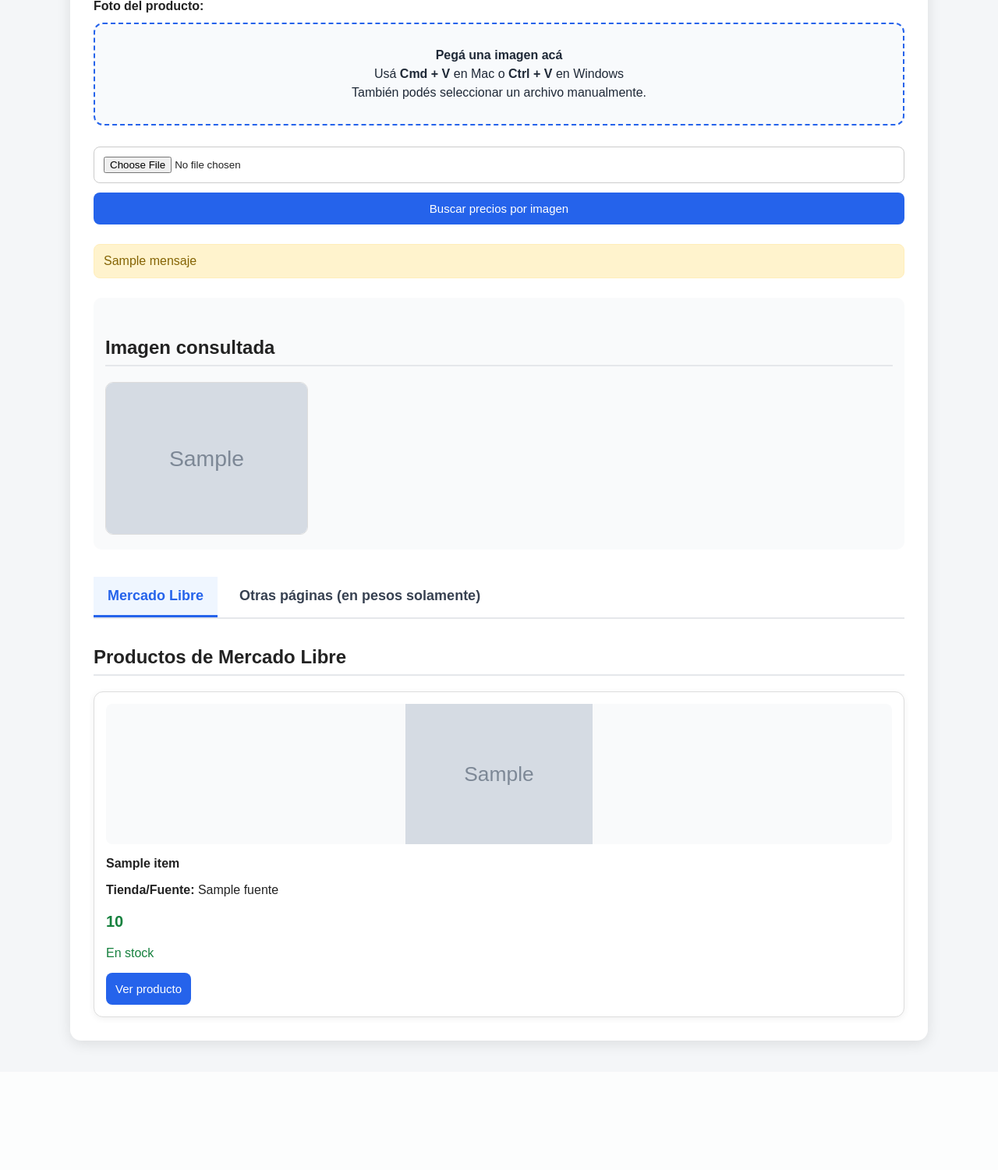
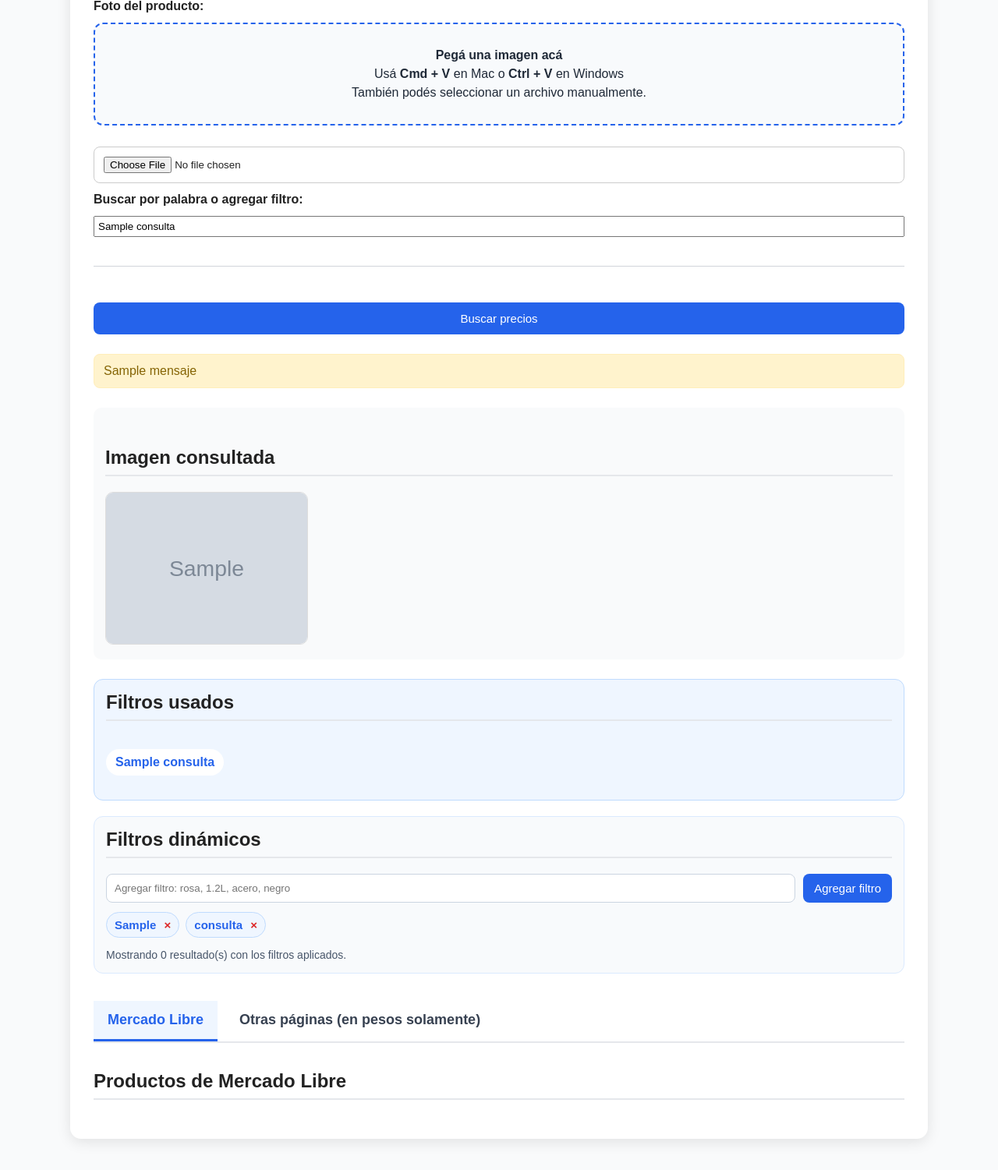
Before and after one commit to Juanpree/comparador-precios, a Flask app: template templates/index.html in a window 1280 px wide. Shown: the part 193-1694 px from the top of the page at 78% size. Before the commit the page ends 1540 px from the top, so only its background shows below. Run offline with Flask 3, Linux system fonts and the light colour scheme; the template is opened without the code that fills it: most values are stand-ins (such as "Sample title", 1, 10 or a date in 2020); grey boxes marked "Sample" are stand-in pictures.

Commit message:
subo correcciones

```diff
--- a/app.py
+++ b/app.py
@@ -5,6 +5,7 @@ import cloudinary
 import cloudinary.uploader
 import requests
 import os
+import unicodedata
 
 load_dotenv()
 
@@ -33,6 +34,98 @@ def subir_imagen_a_cloudinary(ruta_imagen):
     return resultado["secure_url"]
 
 
+def detectar_oferta(item):
+    texto = (
+        str(item.get("titulo") or "") + " " +
+        str(item.get("fuente") or "") + " " +
+        str(item.get("precio") or "") + " " +
+        str(item.get("snippet") or "") + " " +
+        str(item.get("precio_anterior") or "")
+    ).lower()
+
+    palabras_oferta = [
+        "oferta",
+        "promo",
+        "promoción",
+        "descuento",
+        "rebaja",
+        "sale",
+        "hot sale",
+        "cyber",
+        "liquidación",
+        "% off",
+        "off"
+    ]
+
+    return any(palabra in texto for palabra in palabras_oferta)
+
+
+def extraer_precio(item):
+    precio = item.get("price")
+
+    precio_texto = None
+    precio_numero = None
+    moneda = None
+
+    if isinstance(precio, dict):
+        precio_texto = (
+            precio.get("value")
+            or precio.get("text")
+            or precio.get("amount")
+        )
+
+        precio_numero = (
+            precio.get("extracted_value")
+            or precio.get("amount")
+        )
+
+        moneda = precio.get("currency")
+
+    elif isinstance(precio, str):
+        precio_texto = precio
+
+    if not precio_texto:
+        precio_texto = (
+            item.get("price_text")
+            or item.get("extracted_price")
+            or item.get("displayed_price")
+        )
+
+    if not precio_numero:
+        precio_numero = item.get("extracted_price")
+
+    precio_anterior = (
+        item.get("old_price")
+        or item.get("original_price")
+        or item.get("extracted_old_price")
+        or item.get("previous_price")
+        or item.get("original_price_text")
+    )
+
+    return precio_texto, precio_numero, moneda, precio_anterior
+
+
+def armar_resultado(item):
+    precio_texto, precio_numero, moneda, precio_anterior = extraer_precio(item)
+
+    resultado = {
+        "titulo": item.get("title", "Sin título"),
+        "fuente": item.get("source", "Fuente no disponible"),
+        "link": item.get("link") or item.get("product_link"),
+        "precio": precio_texto,
+        "precio_numero": precio_numero,
+        "moneda": moneda,
+        "stock": item.get("in_stock"),
+        "imagen": item.get("thumbnail") or item.get("image"),
+        "snippet": item.get("snippet") or item.get("description") or "",
+        "precio_anterior": precio_anterior
+    }
+
+    resultado["oferta"] = detectar_oferta(resultado) or bool(precio_anterior)
+
+    return resultado
+
+
 def buscar_con_google_lens_url(url_imagen):
     url = "https://serpapi.com/search"
 
@@ -49,10 +142,8 @@ def buscar_con_google_lens_url(url_imagen):
     respuesta.raise_for_status()
 
     datos = respuesta.json()
-
     resultados = []
 
-    # SerpApi puede devolver resultados en distintas claves según el tipo de búsqueda.
     posibles_claves = [
         "visual_matches",
         "products",
@@ -63,68 +154,20 @@ def buscar_con_google_lens_url(url_imagen):
     for clave in posibles_claves:
         if clave in datos and isinstance(datos[clave], list):
             for item in datos[clave]:
+                resultado = armar_resultado(item)
+                resultados.append(resultado)
 
-                precio = item.get("price")
-
-                precio_texto = None
-                precio_numero = None
-                moneda = None
-
-                if isinstance(precio, dict):
-                    precio_texto = (
-                        precio.get("value")
-                        or precio.get("text")
-                        or precio.get("amount")
-                    )
-
-                    precio_numero = (
-                        precio.get("extracted_value")
-                        or precio.get("amount")
-                    )
-
-                    moneda = precio.get("currency")
-
-                elif isinstance(precio, str):
-                    precio_texto = precio
-
-                # Otros posibles campos donde puede venir el precio
-                if not precio_texto:
-                    precio_texto = (
-                        item.get("price_text")
-                        or item.get("extracted_price")
-                        or item.get("displayed_price")
-                    )
-
-                # Si extracted_price viene como número
-                if not precio_numero:
-                    precio_numero = item.get("extracted_price")
-
-                resultados.append({
-                    "titulo": item.get("title", "Sin título"),
-                    "fuente": item.get("source", "Fuente no disponible"),
-                    "link": item.get("link"),
-                    "precio": precio_texto,
-                    "precio_numero": precio_numero,
-                    "moneda": moneda,
-                    "stock": item.get("in_stock"),
-                    "imagen": item.get("thumbnail") or item.get("image")
-                })
-
-    # Dejamos primero los resultados que sí tienen precio
     resultados_con_precio = [r for r in resultados if r["precio"]]
     resultados_sin_precio = [r for r in resultados if not r["precio"]]
 
     resultados_con_precio.sort(
-        key=lambda r: r["precio_numero"] if r["precio_numero"] is not None else float("inf")
+        key=lambda r: r["precio_numero"] if r.get("precio_numero") is not None else float("inf")
     )
 
     return resultados_con_precio + resultados_sin_precio
 
+
 def buscar_en_mercadolibre_por_titulo(titulo, limite=4):
-    """
-    Busca productos en Mercado Libre usando el título detectado por Lens.
-    Devuelve resultados con precio real cuando la API pública responde.
-    """
     url = "https://api.mercadolibre.com/sites/MLA/search"
 
     parametros = {
@@ -145,7 +188,7 @@ def buscar_en_mercadolibre_por_titulo(titulo, limite=4):
         for item in datos.get("results", []):
             precio = item.get("price")
 
-            resultados.append({
+            resultado = {
                 "titulo": item.get("title", "Sin título"),
                 "fuente": "Mercado Libre",
                 "link": item.get("permalink"),
@@ -153,8 +196,14 @@ def buscar_en_mercadolibre_por_titulo(titulo, limite=4):
                 "precio_numero": precio,
                 "moneda": item.get("currency_id"),
                 "stock": None,
-                "imagen": item.get("thumbnail")
-            })
+                "imagen": item.get("thumbnail"),
+                "snippet": "",
+                "precio_anterior": None
+            }
+
+            resultado["oferta"] = detectar_oferta(resultado)
+
+            resultados.append(resultado)
 
         return resultados
 
@@ -162,33 +211,106 @@ def buscar_en_mercadolibre_por_titulo(titulo, limite=4):
         print("Error buscando en Mercado Libre:", error)
         return []
 
+
+def normalizar_texto(texto):
+    texto = str(texto or "").lower()
+    texto = texto.replace(",", ".")
+    texto = unicodedata.normalize("NFKD", texto)
+    texto = "".join(c for c in texto if not unicodedata.combining(c))
+    return texto
+
+
+def coincide_con_filtro(item, consulta):
+    consulta = normalizar_texto(consulta)
+
+    if not consulta:
+        return True
+
+    texto_item = normalizar_texto(
+        f"{item.get('titulo', '')} "
+        f"{item.get('fuente', '')} "
+        f"{item.get('precio', '')}"
+    )
+
+    palabras = consulta.split()
+
+    for palabra in palabras:
+        if palabra not in texto_item:
+            return False
+
+    return True
+
+
+def buscar_por_texto(consulta):
+    url = "https://serpapi.com/search"
+
+    parametros = {
+        "engine": "google_shopping",
+        "q": consulta,
+        "hl": "es",
+        "gl": "ar",
+        "api_key": SERPAPI_KEY
+    }
+
+    respuesta = requests.get(url, params=parametros, timeout=30)
+    respuesta.raise_for_status()
+
+    datos = respuesta.json()
+    resultados = []
+
+    posibles_claves = [
+        "shopping_results",
+        "products"
+    ]
+
+    for clave in posibles_claves:
+        if clave in datos and isinstance(datos[clave], list):
+            for item in datos[clave]:
+                resultado = armar_resultado(item)
+                resultados.append(resultado)
+
+    return resultados
+
+
 @app.route("/", methods=["GET", "POST"])
 def index():
     resultados = []
     imagen_url = None
     mensaje = ""
+    consulta = ""
 
     if request.method == "POST":
         archivo = request.files.get("imagen")
+        consulta = request.form.get("consulta", "").strip()
 
-        if not archivo or archivo.filename == "":
-            mensaje = "Tenés que subir o pegar una imagen."
-        elif not extension_permitida(archivo.filename):
+        hay_imagen = archivo and archivo.filename != ""
+        hay_consulta = consulta != ""
+
+        if not hay_imagen and not hay_consulta:
+            mensaje = "Tenés que subir una imagen, pegar una imagen o escribir una búsqueda."
+
+        elif hay_imagen and not extension_permitida(archivo.filename):
             mensaje = "Formato no permitido. Usá PNG, JPG, JPEG o WEBP."
+
         else:
-            nombre_seguro = secure_filename(archivo.filename)
-            ruta_archivo = os.path.join(app.config["UPLOAD_FOLDER"], nombre_seguro)
-            archivo.save(ruta_archivo)
+            try:
+                if hay_imagen:
+                    nombre_seguro = secure_filename(archivo.filename)
+                    ruta_archivo = os.path.join(app.config["UPLOAD_FOLDER"], nombre_seguro)
+                    archivo.save(ruta_archivo)
 
-            try:
-                imagen_url = subir_imagen_a_cloudinary(ruta_archivo)
-                resultados = buscar_con_google_lens_url(imagen_url)
+                    imagen_url = subir_imagen_a_cloudinary(ruta_archivo)
+                    resultados = buscar_con_google_lens_url(imagen_url)
+
+
+                else:
+                    resultados = buscar_por_texto(consulta)
 
                 if len(resultados) == 0:
-                    mensaje = "No se encontraron resultados para esa imagen."
+                    mensaje = "No se encontraron resultados para esa búsqueda."
 
             except requests.exceptions.RequestException as error:
-                mensaje = f"Error consultando la búsqueda visual: {error}"
+                mensaje = f"Error consultando la búsqueda: {error}"
 
             except Exception as error:
                 mensaje = f"Ocurrió un error: {error}"
@@ -199,9 +321,16 @@ def index():
     for item in resultados:
         link = item.get("link") or ""
         fuente = item.get("fuente") or ""
+        precio = str(item.get("precio") or "")
+        moneda = str(item.get("moneda") or "")
 
         link_lower = link.lower()
         fuente_lower = fuente.lower()
+
+        precio_upper = precio.upper()
+        moneda_upper = moneda.upper()
+        fuente_upper = fuente.upper()
+        link_upper = link.upper()
 
         es_mercadolibre = (
             "mercadolibre" in link_lower
@@ -211,24 +340,31 @@ def index():
             or "mercadolibre.com.ar" in link_lower
         )
 
+        es_dolares = (
+            "US$" in precio_upper
+            or "USD" in precio_upper
+            or moneda_upper == "USD"
+        )
+
+        es_pesos_argentinos = (
+            "ARS" in precio_upper
+            or moneda_upper == "ARS"
+        )
+
+        es_mercadolibre_no_argentina = (
+            "PERÚ" in fuente_upper
+            or "PERU" in fuente_upper
+            or "PEN" in precio_upper
+            or moneda_upper == "PEN"
+            or "MERCADOLIBRE.COM.PE" in link_upper
+        )
+
         if es_mercadolibre:
-            resultados_mercadolibre.append(item)
+            if not es_mercadolibre_no_argentina:
+                resultados_mercadolibre.append(item)
         else:
-            precio = str(item.get("precio") or "")
-            moneda = str(item.get("moneda") or "")
-
-            precio_upper = precio.upper()
-            moneda_upper = moneda.upper()
-
-            es_dolares = (
-                "US$" in precio_upper
-                or "USD" in precio_upper
-                or moneda_upper == "USD"
-            )
-
             es_pesos = (
-                "ARS" in precio_upper
-                or moneda_upper == "ARS"
+                es_pesos_argentinos
                 or ("$" in precio_upper and not es_dolares)
             )
 
@@ -251,10 +387,13 @@ def index():
         resultados_mercadolibre=resultados_mercadolibre,
         resultados_otros=resultados_otros,
         imagen_url=imagen_url,
-        mensaje=mensaje
+        mensaje=mensaje,
+        consulta=consulta
     )
+
 
 if __name__ == "__main__":
     if not os.path.exists(UPLOAD_FOLDER):
         os.makedirs(UPLOAD_FOLDER)
+
     app.run(debug=True)
--- a/static/script.js
+++ b/static/script.js
@@ -4,6 +4,7 @@ document.addEventListener("DOMContentLoaded", function () {
     const zonaPegado = document.querySelector("#zonaPegado");
     const previewContainer = document.querySelector("#previewContainer");
     const previewImagen = document.querySelector("#previewImagen");
+    const inputConsulta = document.querySelector("#consulta");
 
     function mostrarPreview(archivo) {
         const lector = new FileReader();
@@ -61,13 +62,15 @@ document.addEventListener("DOMContentLoaded", function () {
     });
 
     formulario.addEventListener("submit", function (event) {
-        if (inputImagen.files.length === 0) {
+        const hayImagen = inputImagen.files.length > 0;
+        const hayTexto = inputConsulta.value.trim() !== "";
+
+        if (!hayImagen && !hayTexto) {
             event.preventDefault();
-            alert("Tenés que subir o pegar una imagen.");
+            alert("Tenés que subir una imagen, pegar una imagen o escribir una búsqueda.");
         }
     });
 
-    // Tabs de resultados: Mercado Libre / Todo el menú
     const botonesTabs = document.querySelectorAll(".tab-btn");
     const contenidosTabs = document.querySelectorAll(".tab-contenido");
 
@@ -92,4 +95,121 @@ document.addEventListener("DOMContentLoaded", function () {
             }
         });
     });
+
+    // Filtros dinámicos sin volver a consultar la API
+    const panelFiltros = document.querySelector(".filtros-dinamicos");
+    const inputNuevoFiltro = document.querySelector("#nuevoFiltro");
+    const btnAgregarFiltro = document.querySelector("#btnAgregarFiltro");
+    const chipsFiltros = document.querySelector("#chipsFiltros");
+    const contadorFiltros = document.querySelector("#contadorFiltros");
+    const tarjetasProductos = document.querySelectorAll(".producto-card");
+
+    let filtrosActivos = [];
+
+    function normalizarTexto(texto) {
+        return texto
+            .toString()
+            .toLowerCase()
+            .normalize("NFD")
+            .replace(/[\u0300-\u036f]/g, "")
+            .replace(",", ".")
+            .trim();
+    }
+
+    function renderizarFiltros() {
+        if (!chipsFiltros) return;
+
+        chipsFiltros.innerHTML = "";
+
+        filtrosActivos.forEach(function (filtro, index) {
+            const chip = document.createElement("button");
+            chip.type = "button";
+            chip.className = "chip-filtro";
+            chip.innerHTML = `${filtro} <span>×</span>`;
+
+            chip.addEventListener("click", function () {
+                filtrosActivos.splice(index, 1);
+                aplicarFiltros();
+            });
+
+            chipsFiltros.appendChild(chip);
+        });
+    }
+
+    function aplicarFiltros() {
+        let visibles = 0;
+
+        tarjetasProductos.forEach(function (tarjeta) {
+            const textoTarjeta = normalizarTexto(tarjeta.dataset.search || "");
+
+            const coincide = filtrosActivos.every(function (filtro) {
+                return textoTarjeta.includes(normalizarTexto(filtro));
+            });
+
+            if (coincide) {
+                tarjeta.style.display = "";
+                visibles++;
+            } else {
+                tarjeta.style.display = "none";
+            }
+        });
+
+        renderizarFiltros();
+
+        if (contadorFiltros) {
+            if (filtrosActivos.length === 0) {
+                contadorFiltros.textContent = "Sin filtros activos.";
+            } else {
+                contadorFiltros.textContent = `Mostrando ${visibles} resultado(s) con los filtros aplicados.`;
+            }
+        }
+    }
+
+    function agregarFiltroDesdeInput() {
+        if (!inputNuevoFiltro) return;
+
+        const texto = inputNuevoFiltro.value.trim();
+
+        if (texto === "") return;
+
+        const palabras = texto.split(/\s+/);
+
+        palabras.forEach(function (palabra) {
+            const filtroNormalizado = normalizarTexto(palabra);
+
+            const yaExiste = filtrosActivos.some(function (filtro) {
+                return normalizarTexto(filtro) === filtroNormalizado;
+            });
+
+            if (!yaExiste) {
+                filtrosActivos.push(palabra);
+            }
+        });
+
+        inputNuevoFiltro.value = "";
+        aplicarFiltros();
+    }
+
+    if (btnAgregarFiltro) {
+        btnAgregarFiltro.addEventListener("click", agregarFiltroDesdeInput);
+    }
+
+    if (inputNuevoFiltro) {
+        inputNuevoFiltro.addEventListener("keydown", function (event) {
+            if (event.key === "Enter") {
+                event.preventDefault();
+                agregarFiltroDesdeInput();
+            }
+        });
+    }
+
+    if (panelFiltros) {
+        const consultaInicial = panelFiltros.dataset.consultaInicial || "";
+
+        if (consultaInicial.trim() !== "") {
+            filtrosActivos = consultaInicial.trim().split(/\s+/);
+        }
+
+        aplicarFiltros();
+    }
 });
--- a/static/style.css
+++ b/static/style.css
@@ -5,7 +5,7 @@
 body {
     margin: 0;
     font-family: Arial, Helvetica, sans-serif;
-    background-color: #f4f6f8;
+    background-color: #f9fafb;
     color: #222;
 }
 
@@ -59,6 +59,8 @@ button,
     text-decoration: none;
     text-align: center;
     display: inline-block;
+    margin-top: auto;
+    align-self: left;
 }
 
 button:hover,
@@ -101,6 +103,8 @@ button:hover,
     padding: 15px;
     background-color: #ffffff;
     box-shadow: 0 2px 8px rgba(0, 0, 0, 0.06);
+    display: flex;
+    flex-direction: column;
 }
 
 .card img {
@@ -155,6 +159,14 @@ button:hover,
 .imagen-cargada {
     border-color: #15803d;
     background-color: #ecfdf5;
+}
+
+#consulta {
+    padding: 4px;
+}
+
+#buscar {
+    margin-top: 24px;
 }
 
 .preview-container {
@@ -232,3 +244,102 @@ h2 {
     font-size: 13px;
     margin: 6px 0;
 }
+
+.filtros-usados {
+    margin: 20px 0;
+    padding: 15px;
+    background-color: #eff6ff;
+    border: 1px solid #bfdbfe;
+    border-radius: 12px;
+}
+
+.filtros-usados h2 {
+    margin-top: 0;
+}
+
+.filtros-usados p {
+    display: inline-block;
+    padding: 8px 12px;
+    background-color: white;
+    border-radius: 999px;
+    font-weight: bold;
+    color: #2563eb;
+}
+
+.linea-formulario {
+    width: 100%;
+    border: none;
+    border-top: 1px solid #d1d5db;
+    margin: 25px 0 10px 0;
+}
+
+.filtros-dinamicos {
+    margin: 20px 0;
+    padding: 15px;
+    background-color: #f8fafc;
+    border: 1px solid #dbeafe;
+    border-radius: 12px;
+}
+
+.filtros-dinamicos h2 {
+    margin-top: 0;
+}
+
+.fila-filtro {
+    display: flex;
+    gap: 10px;
+    margin-bottom: 12px;
+}
+
+.fila-filtro input {
+    flex: 1;
+    padding: 10px;
+    border: 1px solid #cbd5e1;
+    border-radius: 8px;
+}
+
+.fila-filtro button {
+    width: auto;
+    margin-top: 0;
+    padding: 10px 14px;
+}
+
+.chips-filtros {
+    display: flex;
+    flex-wrap: wrap;
+    gap: 8px;
+}
+
+.chip-filtro {
+    width: auto;
+    margin-top: 0;
+    padding: 7px 10px;
+    background-color: #eff6ff;
+    color: #2563eb;
+    border: 1px solid #bfdbfe;
+    border-radius: 999px;
+    font-weight: bold;
+    cursor: pointer;
+}
+
+.chip-filtro span {
+    margin-left: 6px;
+    color: #dc2626;
+}
+
+.contador-filtros {
+    color: #475569;
+    font-size: 14px;
+    margin-bottom: 0;
+}
+
+.badge-oferta {
+    display: inline-block;
+    padding: 6px 10px;
+    background-color: #dcfce7;
+    color: #166534;
+    border-radius: 999px;
+    font-weight: bold;
+    font-size: 13px;
+    margin: 6px 0;
+}
--- a/templates/index.html
+++ b/templates/index.html
@@ -24,14 +24,25 @@
                 <p>También podés seleccionar un archivo manualmente.</p>
             </div>
 
-            <input type="file" id="imagen" name="imagen" accept="image/*" required>
+            <input type="file" id="imagen" name="imagen" accept="image/*">
+
+            <label id="filtro" for="consulta">Buscar por palabra o agregar filtro:</label>
+            <input
+                type="text"
+                id="consulta"
+                name="consulta"
+                placeholder="Agregar un filtro"
+                value="{{ consulta }}"
+            >
+
+            <hr class="linea-formulario">
 
             <div id="previewContainer" class="preview-container" style="display: none;">
                 <h3>Imagen seleccionada</h3>
                 <img id="previewImagen" class="preview" alt="Vista previa de imagen pegada">
             </div>
 
-            <button type="submit">Buscar precios por imagen</button>
+            <button id="buscar" type="submit">Buscar precios</button>
         </form>
 
         {% if mensaje %}
@@ -45,7 +56,33 @@
             </div>
         {% endif %}
 
+        {% if consulta %}
+            <div class="filtros-usados">
+                <h2>Filtros usados</h2>
+                <p>{{ consulta }}</p>
+            </div>
+        {% endif %}
+
         {% if resultados_mercadolibre or resultados_otros %}
+            <div class="filtros-dinamicos" data-consulta-inicial="{{ consulta }}">
+                <h2>Filtros dinámicos</h2>
+
+                <div class="fila-filtro">
+                    <input
+                        type="text"
+                        id="nuevoFiltro"
+                        placeholder="Agregar filtro: rosa, 1.2L, acero, negro"
+                    >
+
+                    <button type="button" id="btnAgregarFiltro">
+                        Agregar filtro
+                    </button>
+                </div>
+
+                <div id="chipsFiltros" class="chips-filtros"></div>
+
+                <p id="contadorFiltros" class="contador-filtros"></p>
+            </div>
 
             <div class="tabs">
                 <button class="tab-btn activo" data-tab="mercadolibre">
@@ -63,12 +100,19 @@
                 {% if resultados_mercadolibre %}
                     <div class="grid-resultados">
                         {% for item in resultados_mercadolibre %}
-                            <div class="card">
+                            <div
+                                class="card producto-card {% if item.oferta %}card-oferta{% endif %}"
+                                data-search="{{ item.titulo }} {{ item.fuente }} {{ item.precio }}"
+                            >
                                 {% if item.imagen %}
                                     <img src="{{ item.imagen }}" alt="{{ item.titulo }}">
                                 {% endif %}
 
                                 <h3>{{ item.titulo }}</h3>
+
+                                {% if item.oferta %}
+                                    <p class="badge-oferta">Oferta detectada</p>
+                                {% endif %}
 
                                 <p><strong>Tienda/Fuente:</strong> {{ item.fuente }}</p>
 
@@ -105,12 +149,19 @@
                 {% if resultados_otros %}
                     <div class="grid-resultados">
                         {% for item in resultados_otros %}
-                            <div class="card {% if item.fuente and 'carol argentina oficial' in item.fuente|lower %}card-destacada{% endif %}">
+                            <div
+                                class="card producto-card {% if item.fuente and 'carol argentina oficial' in item.fuente|lower %}card-destacada{% endif %} {% if item.oferta %}card-oferta{% endif %}"
+                                data-search="{{ item.titulo }} {{ item.fuente }} {{ item.precio }}"
+                            >
                                 {% if item.imagen %}
                                     <img src="{{ item.imagen }}" alt="{{ item.titulo }}">
                                 {% endif %}
 
                                 <h3>{{ item.titulo }}</h3>
+
+                                {% if item.oferta %}
+                                    <p class="badge-oferta">Oferta detectada</p>
+                                {% endif %}
 
                                 <p><strong>Tienda/Fuente:</strong> {{ item.fuente }}</p>
 
```
